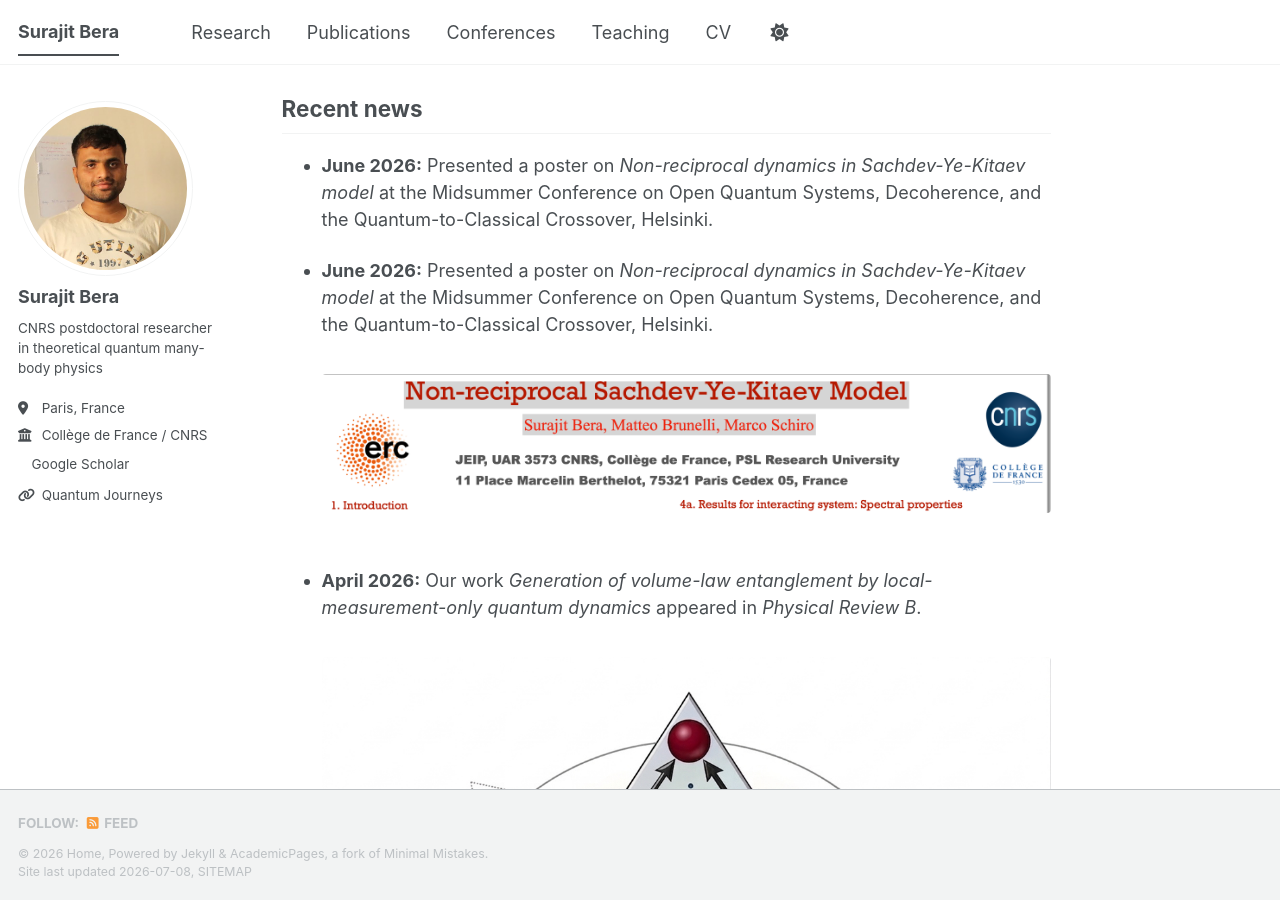
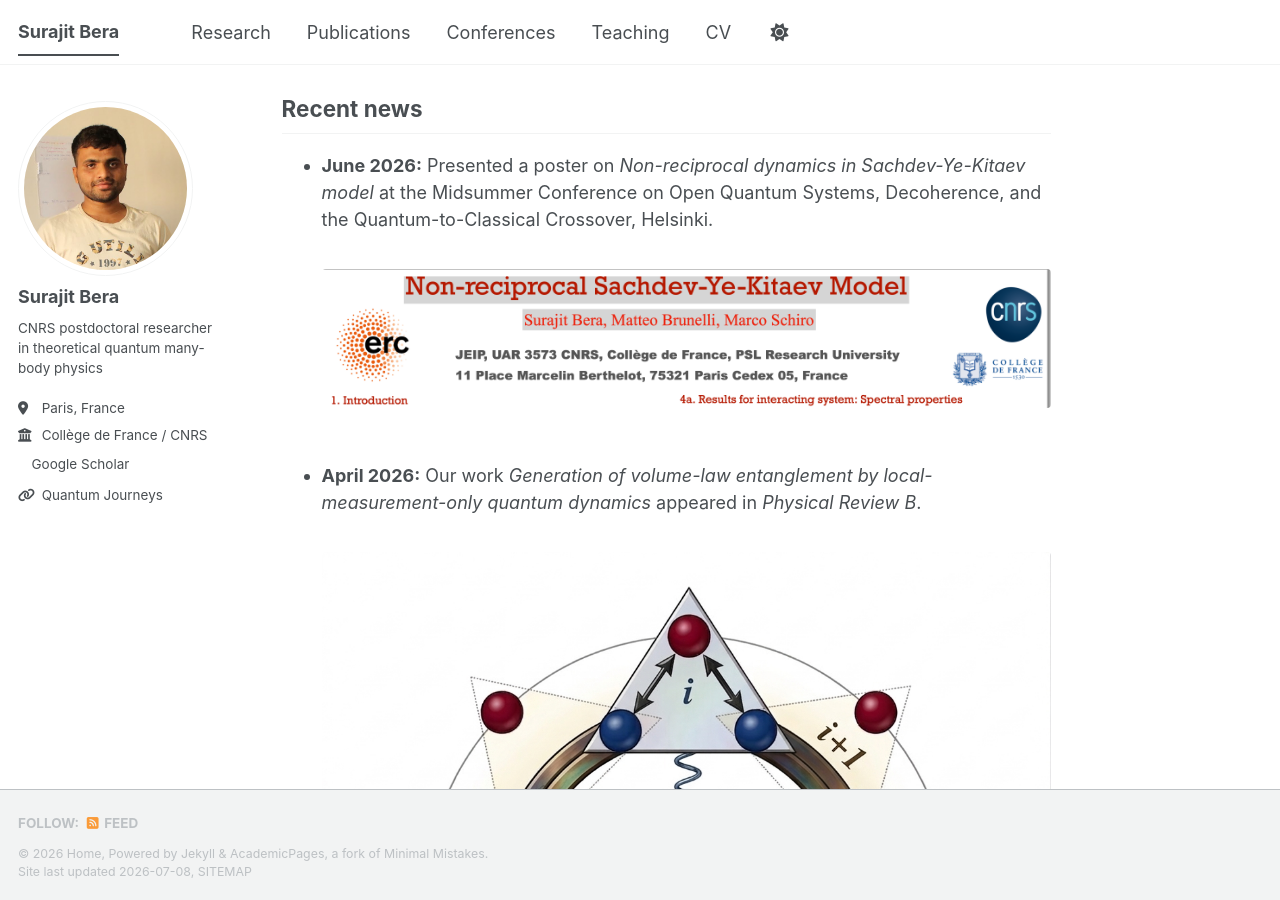
Before and after one commit to surajitbera-physics/surajitbera-physics.github.io, a Jekyll site: the page built from _pages/about.md, in a window 1280 px wide and 900 px high, scrolled down 464 px. Built offline with Jekyll 4.4.1, drawn with Linux system fonts in a browser that asks for light colours; a style sheet for code colours, icons or effects is not loaded.

Commit message:
Remove duplicate June 2026 news entry
Removed duplicate news entry for June 2026 poster presentation.

```diff
--- a/_pages/about.md
+++ b/_pages/about.md
@@ -18,8 +18,6 @@ Broadly, I am interested in understanding how complex quantum systems thermalize
 
 - **June 2026:** Presented a poster on *Non-reciprocal dynamics in Sachdev-Ye-Kitaev model* at the Midsummer Conference on Open Quantum Systems, Decoherence, and the Quantum-to-Classical Crossover, Helsinki.
 
-- **June 2026:** Presented a poster on *Non-reciprocal dynamics in Sachdev-Ye-Kitaev model* at the Midsummer Conference on Open Quantum Systems, Decoherence, and the Quantum-to-Classical Crossover, Helsinki.
-
   <figure>
     <img src="/images/news/Poster_non_reciprocal.png" alt="Midsummer Conference Helsinki 2026" width="420">
   </figure>
```
